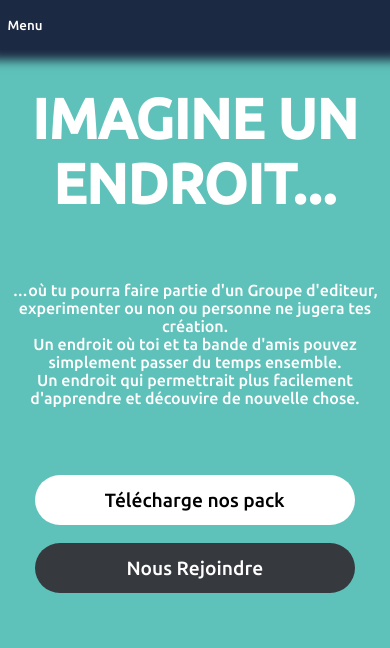
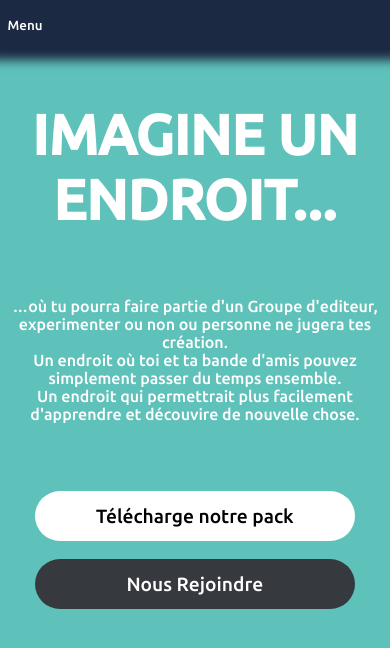
Before and after one commit to lynxsole/FP, a PHP site: page / in a window 390 px wide. Shown: the top 648 px of the page. Run offline with PHP 8.4, Linux system fonts and the light colour scheme.

Commit message:
modified:   assets/css/responsive.css 	modified:   assets/css/ressource.css 	modified:   assets/css/style.css 	modified:   index.php

```diff
--- a/assets/css/responsive.css
+++ b/assets/css/responsive.css
@@ -1,4 +1,11 @@
     @media screen and (max-width: 750px){
+
+
+    .Hero{
+        padding-top: 1rem;
+        position: relative;
+    }
+
 
     .content{
         width: 100%;
--- a/assets/css/ressource.css
+++ b/assets/css/ressource.css
@@ -287,7 +287,7 @@ section{
     background-color: red;
 }
 
-#SVP-Box, #AE-Box, Phone-Box{
+#SVP-Box, #AE-Box, .Phone-Box{
     transition: 0.5s;
     transition: linear;
     opacity: 1;
--- a/assets/css/style.css
+++ b/assets/css/style.css
@@ -54,6 +54,11 @@ nav{
     box-shadow: #1e2124;
 }
 
+
+.Hero{
+    padding-top: 10rem;
+    position: relative;
+}
 .content{
     width: 100%;
 }
--- a/index.php
+++ b/index.php
@@ -21,7 +21,9 @@
     include('nav.php');
 ?>
 <section id="page1">
-        <div style="margin-top: 2rem;" class="welcome">
+
+    <div class="Hero">
+    <div style="margin-top: 2rem;" class="welcome">
             <h2 id="tw">IMAGINE UN<br> ENDROIT...<br></h2>
         </div>
 
@@ -36,7 +38,7 @@
 
         <div class="btn">
             <div class="downloadBtn">
-                <input onclick="showContrat()" id="downloadBtn" type="button" value="Télécharge nos pack">
+                <input onclick="showContrat()" id="downloadBtn" type="button" value="Télécharge notre pack">
             </div>
             <div class="Webaccess">
                 <input onclick="count()" id="Webaccess" type="button" value="Nous Rejoindre">
@@ -54,6 +56,8 @@
                     Vous devez cocher la case si vous souhaitez consulter le contenu.
                 </p>
             </div>
+    </div>
+
 
             <?php
                 include('music.php');
```
